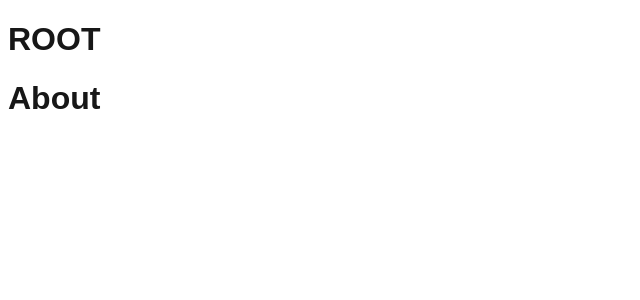
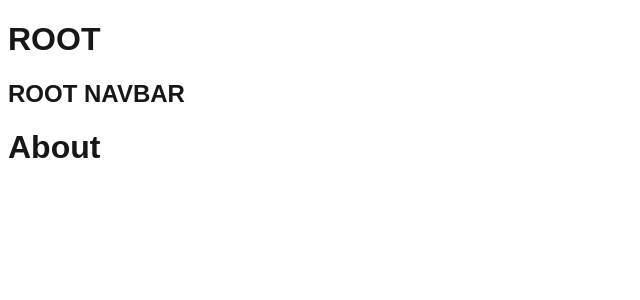
Before and after one commit to Maysha-Khanom-Moon/maths_by_mahir-asif, a Next.js app in the folder maths-with-mahir-asif/: page /about in a window 1280 px wide. Shown: the top 300 px of the page, without its empty margins (0-640 px from the left). Built offline with nearby package versions, Linux system fonts and the light colour scheme.

Commit message:
route groups - organize routes without affecting the url structure

```diff
--- /dev/null
+++ b/maths-with-mahir-asif/app/(root)/layout.tsx
@@ -0,0 +1,12 @@
+import React from 'react'
+
+const Layout = ( { children }: {children: React.ReactNode}) => {
+  return (
+    <div>
+        <h2>ROOT NAVBAR</h2>
+        {children}
+    </div>
+  )
+}
+
+export default Layout
```
Also changed, not shown: maths-with-mahir-asif/app/(dashboard)/dashboard/analytics/page.tsx (renamed from maths-with-mahir-asif/app/dashboard/analytics/page.tsx), maths-with-mahir-asif/app/(dashboard)/dashboard/page.tsx (renamed from maths-with-mahir-asif/app/dashboard/page.tsx), maths-with-mahir-asif/app/(dashboard)/dashboard/users/[id]/page.tsx (renamed from maths-with-mahir-asif/app/dashboard/users/[id]/page.tsx), maths-with-mahir-asif/app/(dashboard)/dashboard/users/page.tsx (renamed from maths-with-mahir-asif/app/dashboard/users/page.tsx), maths-with-mahir-asif/app/(dashboard)/layout.tsx (renamed from maths-with-mahir-asif/app/dashboard/layout.tsx), maths-with-mahir-asif/app/(root)/about/page.tsx (renamed from maths-with-mahir-asif/app/about/page.tsx), maths-with-mahir-asif/app/(root)/page.tsx (renamed from maths-with-mahir-asif/app/page.tsx), 1 other file (tests, documents, lock files or other folders).
